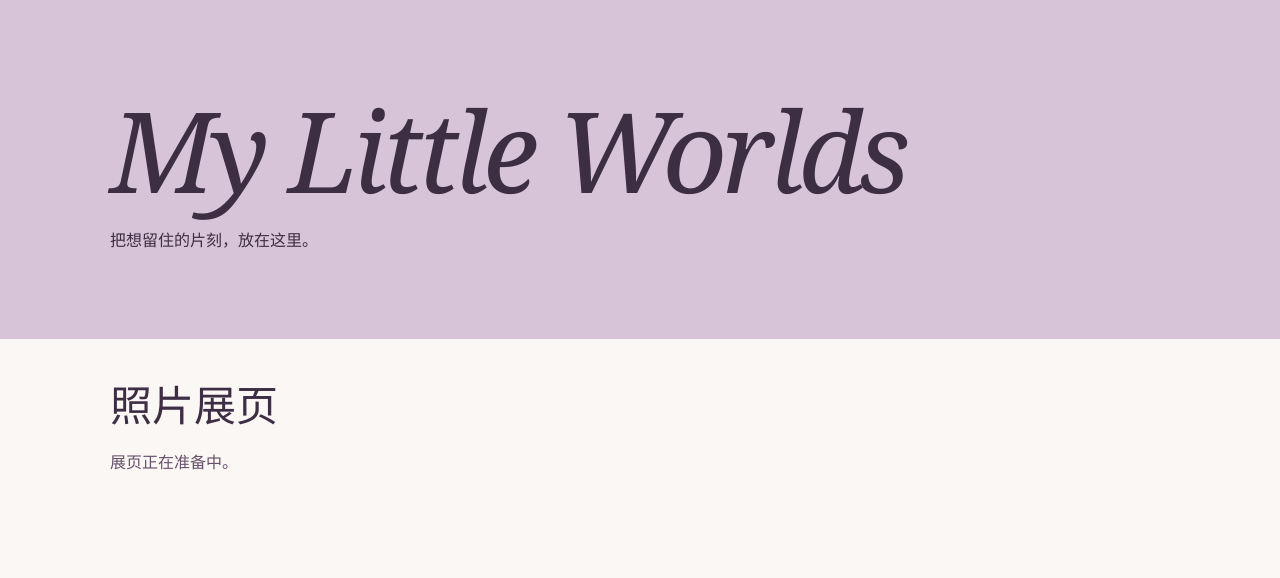
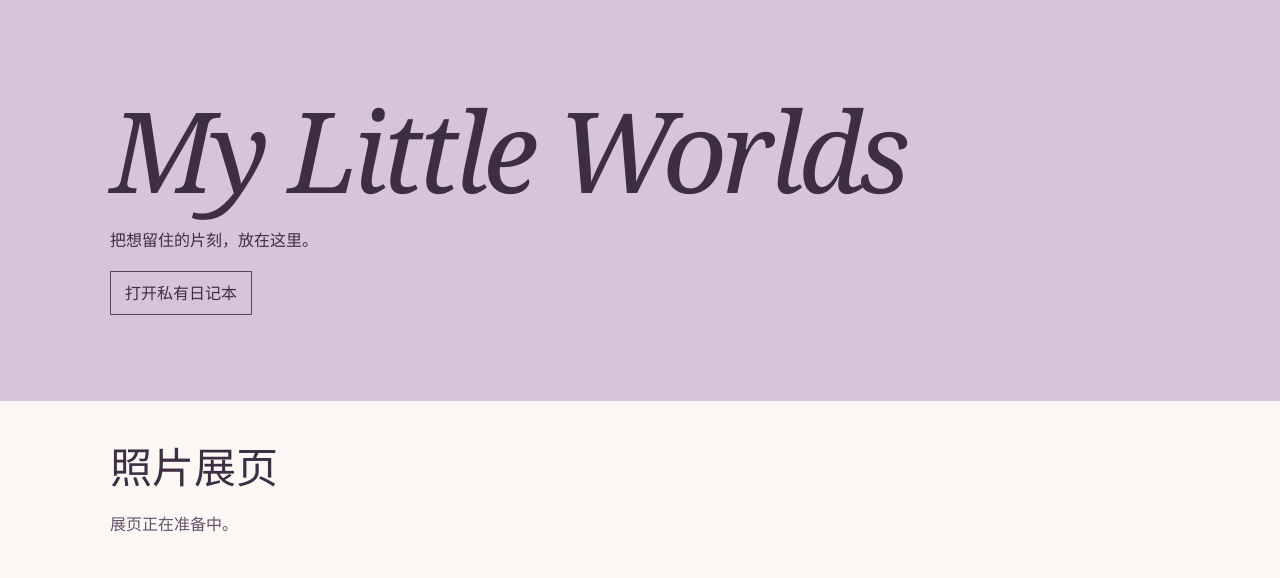
Before and after one commit to butterfly9921/my-little-worlds, a plain HTML site: page index.html in a window 1280 px wide. Drawn offline with Linux system fonts and the light colour scheme.

Commit message:
Add private notebook link to gallery

```diff
--- a/index.html
+++ b/index.html
@@ -17,6 +17,8 @@
     h1,h2,h3 { font-family:Georgia,"Songti SC",serif; font-weight:400; line-height:1.14; }
     h1 { margin:0; font-size:clamp(42px,9vw,112px); letter-spacing:-.045em; font-style:italic; }
     .masthead p { margin:13px 0 0; }
+    .notebook-link { display:inline-flex; align-items:center; min-height:44px; margin-top:18px; padding:6px 14px; border:1px solid var(--purple); color:var(--ink); text-decoration:none; }
+    .notebook-link:hover { background:var(--paper); }
     main { padding:42px 0 70px; }
     h2 { font-size:clamp(27px,5vw,42px); margin:0 0 20px; }
     #status { min-height:4em; margin:0; color:#66506a; }
@@ -45,6 +47,7 @@
     <div class="masthead-inner">
       <h1>My Little Worlds</h1>
       <p>把想留住的片刻，放在这里。</p>
+      <a class="notebook-link" href="https://my-little-worlds-7b92.zxn-0320.chatgpt.site/#notebook">打开私有日记本</a>
     </div>
   </header>
   <main>
```
